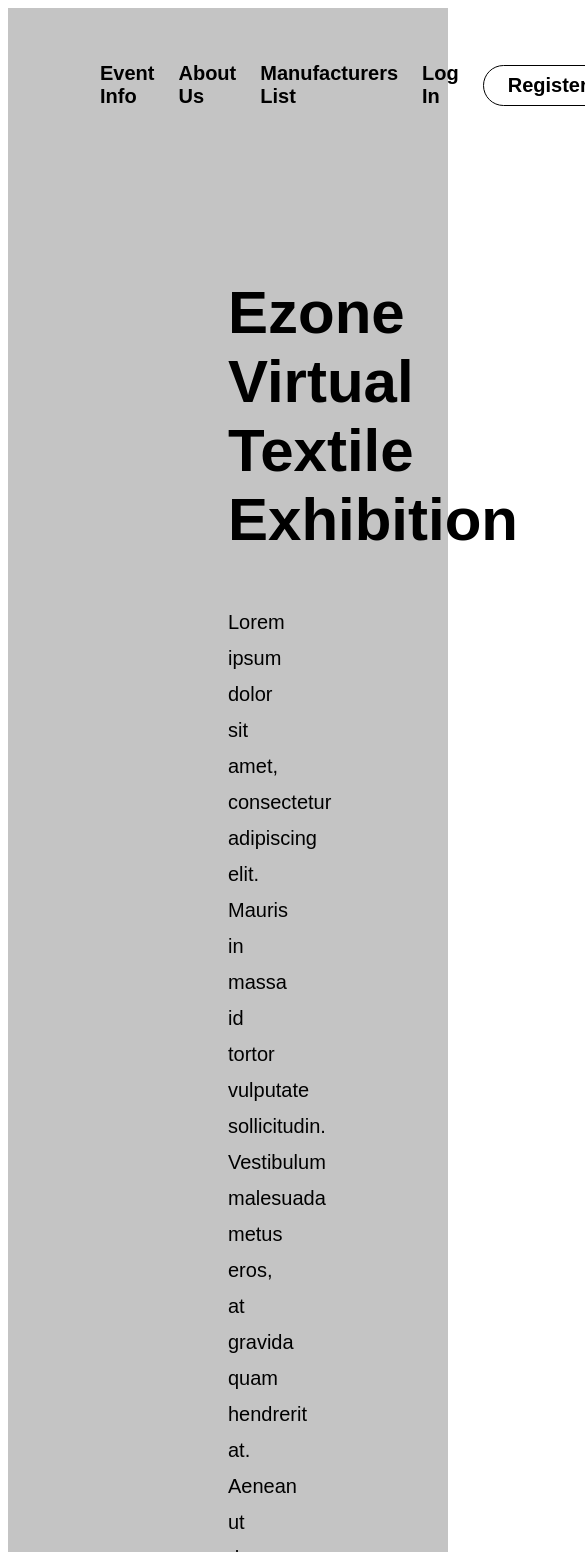
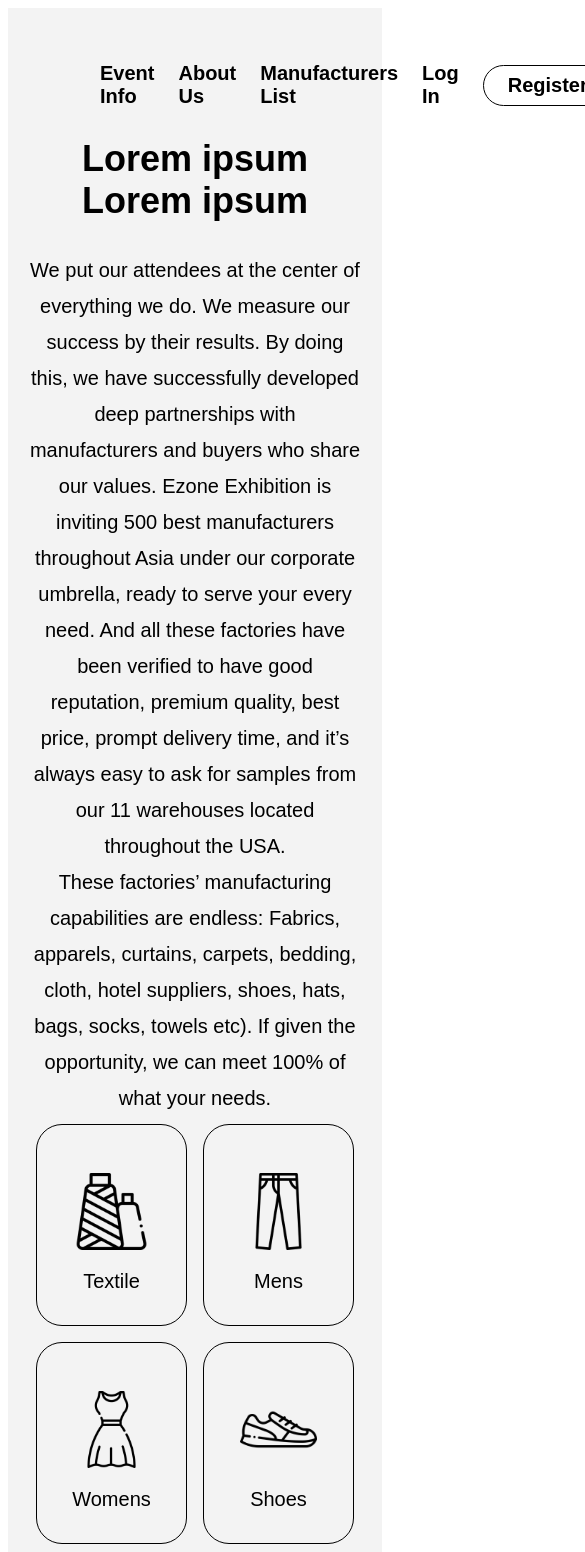
Before and after one commit to da-022412/ezone-fashion, a Next.js app: page / in a window 390 px wide. Shown: the top 1552 px of the page, 585 px wide, since content can reach past the window. Built offline with nearby package versions, Linux system fonts and the light colour scheme; a web font is replaced by a local one.

Commit message:
Complete responsive sizing of top modules

```diff
--- a/pages/index.js
+++ b/pages/index.js
@@ -6,10 +6,14 @@ import About from '../components/About';
 export default function Home() {
     return (
         <>
+            {/*
             <Hero />
+        */}
             <Information />
+            {/*
             <Schedule />
             <About />
+            */}
         </>
     );
 }
--- a/styles/Hero.module.scss
+++ b/styles/Hero.module.scss
@@ -3,6 +3,14 @@
 .hero {
     background: #c4c4c4;
     padding: toRem(220);
+
+    @include md {
+        padding: toRem(100) toRem(48);
+    }
+
+    @include sm {
+        padding: toRem(100) toRem(20);
+    }
 }
 
 .hero-container {
--- a/styles/Icons.module.scss
+++ b/styles/Icons.module.scss
@@ -4,8 +4,27 @@
     align-items: flex-end;
     display: flex;
     justify-content: space-between;
+
+    @include md {
+        flex-wrap: wrap;
+    }
 }
 
 .icons-container {
     padding: toRem(112) 0 toRem(64);
+
+    @include md {
+        border: 1px solid #000;
+        border-radius: 26px;
+        box-sizing: border-box;
+        margin: toRem(8);
+        padding: toRem(32) toRem(20);
+        width: calc(50% - toRem(16));
+    }
 }
+
+.icon-container {
+    @include md {
+        margin: toRem(16);
+    }
+}
--- a/styles/Info.module.scss
+++ b/styles/Info.module.scss
@@ -3,6 +3,14 @@
 .info-section {
     background-color: #f3f3f3;
     padding: toRem(72) 0;
+
+    @include md {
+        padding: toRem(100) toRem(48);
+    }
+
+    @include sm {
+        padding: toRem(100) toRem(20);
+    }
 }
 
 .info-container {
--- a/styles/partials/_fonts.scss
+++ b/styles/partials/_fonts.scss
@@ -41,6 +41,10 @@
 .heading-1,
 .heading-2 {
     font-size: toRem(60);
+
+    @include md {
+        font-size: toRem(36);
+    }
 }
 
 .heading-3 {
@@ -51,6 +55,10 @@
 .body-text {
     font-size: toRem(20);
     font-weight: 400;
+
+    @include md {
+        margin: 0;
+    }
 }
 
 .body-text {
--- a/styles/partials/_partials.scss
+++ b/styles/partials/_partials.scss
@@ -1,4 +1,4 @@
+@import 'variables';
 @import 'mixins';
-@import 'variables';
 @import 'fonts';
 @import 'buttons';
```
